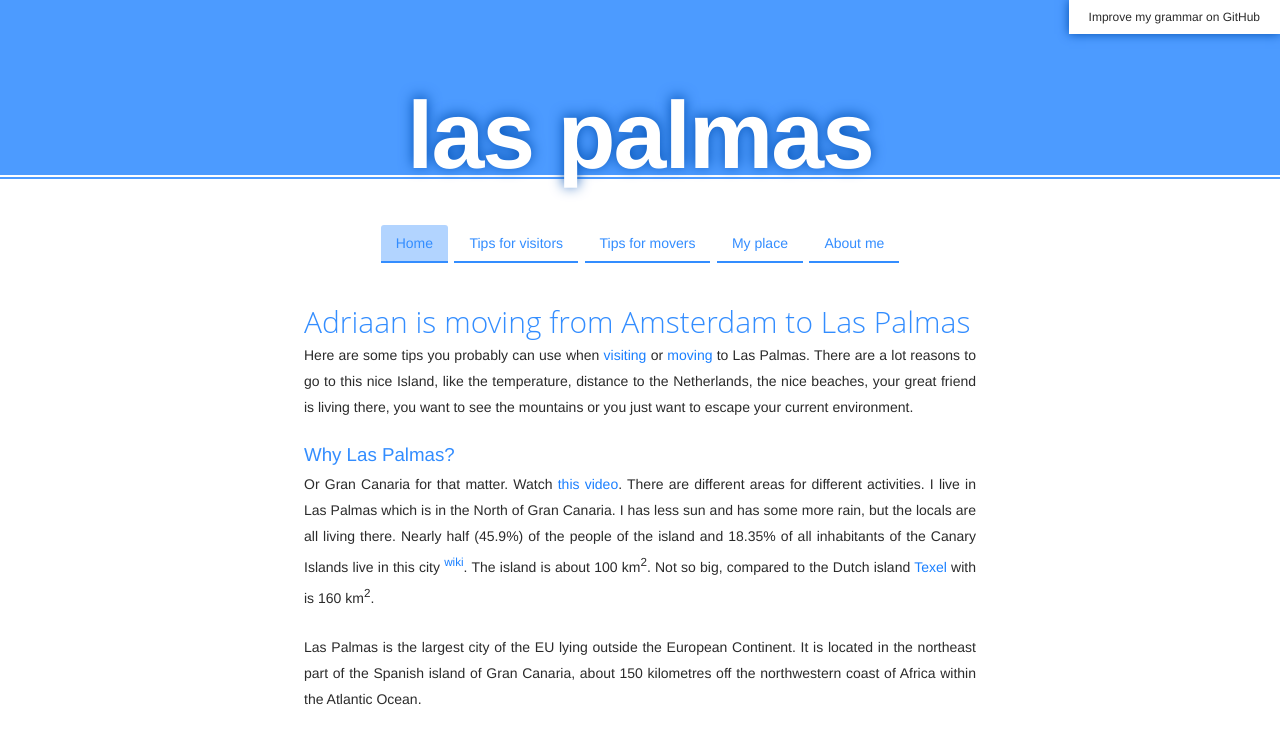
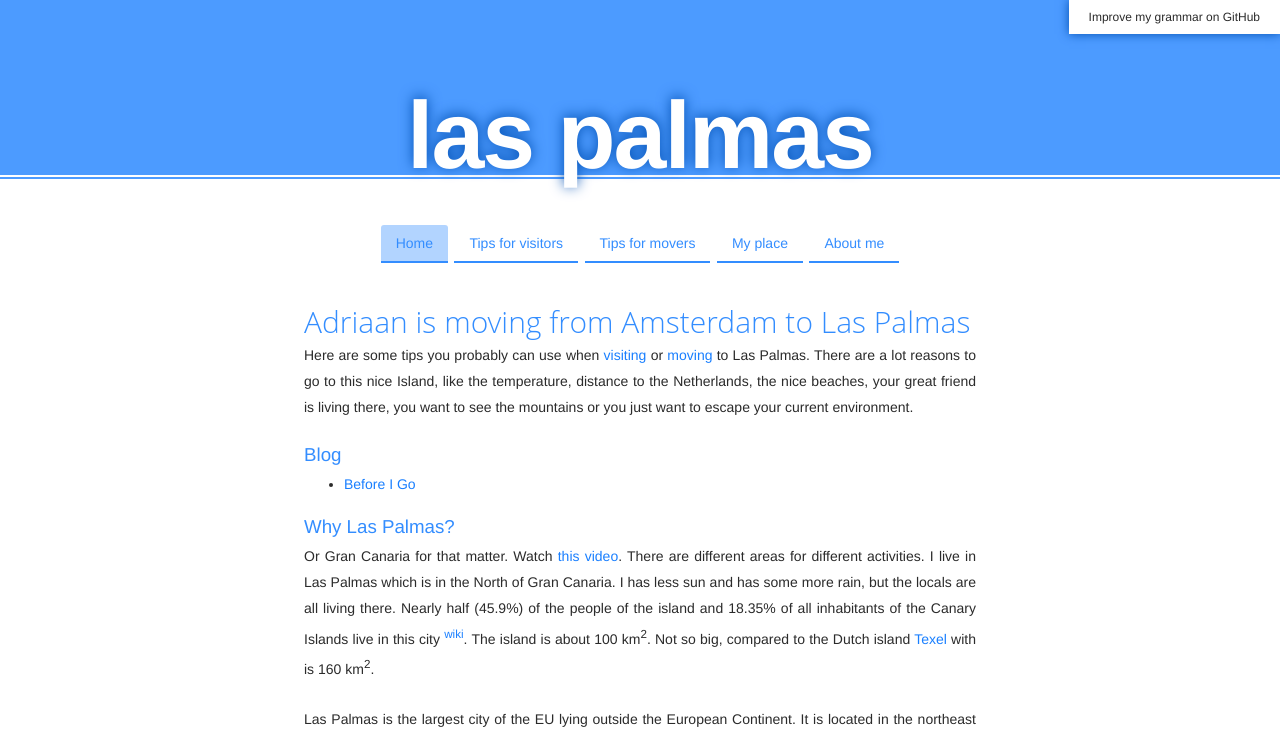
Before and after one commit to adriaandotcom/laspalmas.adriaan.io, a Jekyll site: the page built from index.md, in a window 1280 px wide and 900 px high, cut to the strip 0-732 px from the top of the window. Built offline with Jekyll 4.4.1, drawn with Linux system fonts in a browser that asks for light colours.

Commit message:
Update index.md

```diff
--- a/index.md
+++ b/index.md
@@ -4,6 +4,16 @@
 
 Here are some tips you probably can use when [visiting](/visitors) or [moving](/movers) to Las Palmas.
 There are a lot reasons to go to this nice Island, like the temperature, distance to the Netherlands, the nice beaches, your great friend is living there, you want to see the mountains or you just want to escape your current environment.
+
+### Blog
+
+<ul>
+  {% for post in site.posts %}
+    <li>
+      <a href="{{ post.url }}">{{ post.title }}</a>
+    </li>
+  {% endfor %}
+</ul>
 
 ### Why Las Palmas?
 
```
